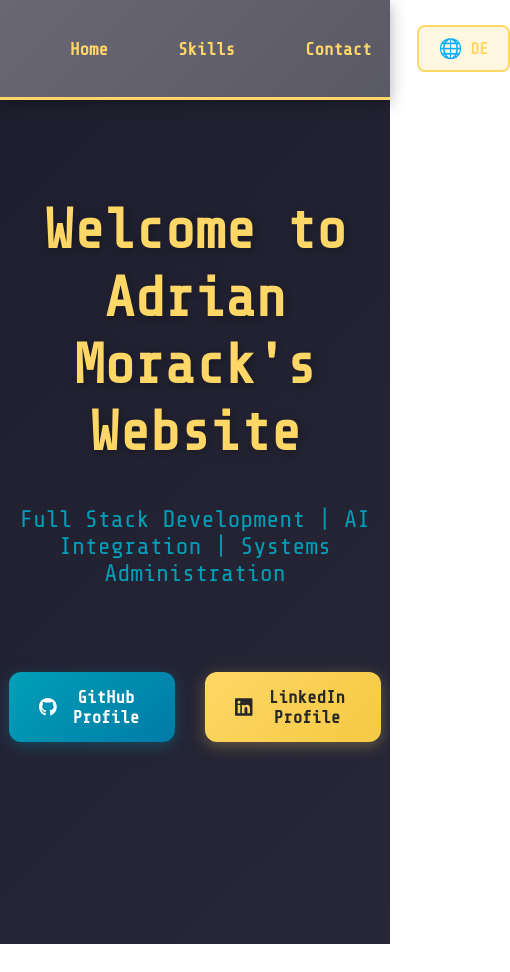
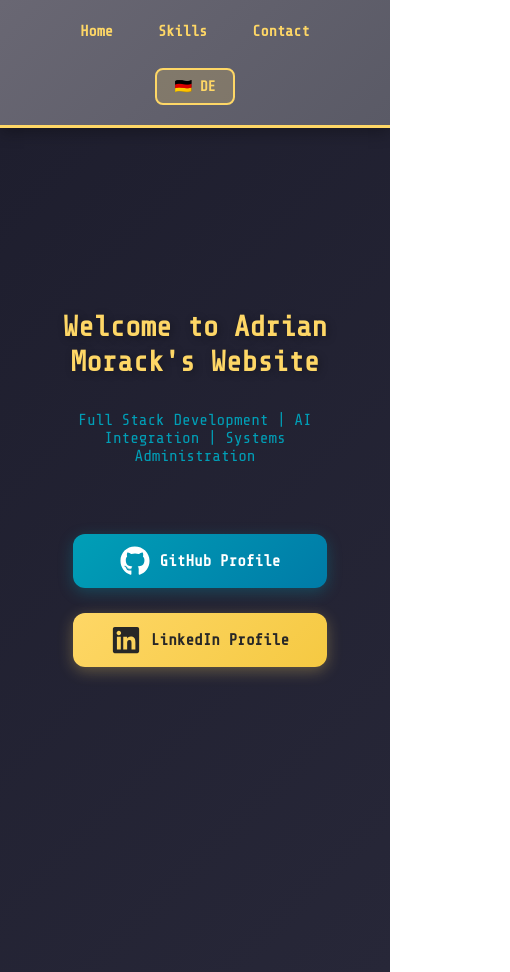
Before and after one commit to AdrianMorack/AdrianMorack.com, a React (Create React App) app in the folder frontend/: page / in a window 390 px wide. Shown: the whole page, 510 px wide, since content can reach past the window. Before the commit the page ends 944 px from the top, so only its background shows below. Built offline with nearby package versions, Linux system fonts and the light colour scheme.

Commit message:
Mobile support

```diff
--- a/frontend/src/App.js
+++ b/frontend/src/App.js
@@ -5,6 +5,7 @@
 import './App.css';
 import { HashRouter as Router, Routes, Route, Link } from 'react-router-dom';
 import { useTranslation } from 'react-i18next';
+import { useState, useEffect } from 'react';
 import Home from './pages/Home';
 import Skills from './pages/Skills';
 import Contact from './pages/Contact';
@@ -12,6 +13,16 @@ import Contact from './pages/Contact';
 function App() {
   // Hook for translations - provides t() function and i18n instance
   const { t, i18n } = useTranslation();
+
+  // Track if user is on mobile device
+  const [isMobile, setIsMobile] = useState(window.innerWidth <= 768);
+
+  // Update mobile state on window resize
+  useEffect(() => {
+    const handleResize = () => setIsMobile(window.innerWidth <= 768);
+    window.addEventListener('resize', handleResize);
+    return () => window.removeEventListener('resize', handleResize);
+  }, []);
 
   // Toggle between English and German
   const toggleLanguage = () => {
@@ -23,27 +34,34 @@ function App() {
       <div className="App">
         {/* Navigation bar with links and language toggle */}
         <nav style={{
-          padding: '20px 40px',
+          padding: isMobile ? '15px 15px' : '20px 40px',
           background: 'linear-gradient(135deg, #696773 0%, #5a5a66 100%)',
           borderBottom: '3px solid #FED766',
           position: 'relative',
           zIndex: 1000,
           boxShadow: '0 4px 15px rgba(0,0,0,0.3)',
           display: 'flex',
-          gap: '10px',
+          flexDirection: isMobile ? 'column' : 'row',
+          gap: isMobile ? '15px' : '10px',
           alignItems: 'center',
           justifyContent: 'space-between'
         }}>
-          <div style={{ display: 'flex', gap: '10px', alignItems: 'center' }}>
+          <div style={{
+            display: 'flex',
+            gap: isMobile ? '5px' : '10px',
+            alignItems: 'center',
+            flexWrap: 'wrap',
+            justifyContent: 'center'
+          }}>
           <Link
             to="/"
             style={{
-              margin: '0 10px',
+              margin: isMobile ? '0 5px' : '0 10px',
               color: '#FED766',
               textDecoration: 'none',
-              fontSize: '1.1rem',
+              fontSize: isMobile ? '0.95rem' : '1.1rem',
               fontWeight: '600',
-              padding: '10px 20px',
+              padding: isMobile ? '8px 15px' : '10px 20px',
               borderRadius: '8px',
               transition: 'all 0.3s ease',
               background: 'transparent'
@@ -62,12 +80,12 @@ function App() {
           <Link
             to="/skills"
             style={{
-              margin: '0 10px',
+              margin: isMobile ? '0 5px' : '0 10px',
               color: '#FED766',
               textDecoration: 'none',
-              fontSize: '1.1rem',
+              fontSize: isMobile ? '0.95rem' : '1.1rem',
               fontWeight: '600',
-              padding: '10px 20px',
+              padding: isMobile ? '8px 15px' : '10px 20px',
               borderRadius: '8px',
               transition: 'all 0.3s ease',
               background: 'transparent'
@@ -86,12 +104,12 @@ function App() {
           <Link
             to="/contact"
             style={{
-              margin: '0 10px',
+              margin: isMobile ? '0 5px' : '0 10px',
               color: '#FED766',
               textDecoration: 'none',
-              fontSize: '1.1rem',
+              fontSize: isMobile ? '0.95rem' : '1.1rem',
               fontWeight: '600',
-              padding: '10px 20px',
+              padding: isMobile ? '8px 15px' : '10px 20px',
               borderRadius: '8px',
               transition: 'all 0.3s ease',
               background: 'transparent'
@@ -117,14 +135,15 @@ function App() {
               color: '#FED766',
               border: '2px solid #FED766',
               borderRadius: '8px',
-              padding: '10px 20px',
-              fontSize: '1rem',
+              padding: isMobile ? '8px 12px' : '10px 15px',
+              fontSize: isMobile ? '0.9rem' : '1rem',
               fontWeight: '600',
               cursor: 'pointer',
               transition: 'all 0.3s ease',
               display: 'flex',
               alignItems: 'center',
-              gap: '8px'
+              justifyContent: 'center',
+              minWidth: isMobile ? '80px' : 'auto'
             }}
             onMouseEnter={(e) => {
               e.currentTarget.style.background = '#FED766';
@@ -137,8 +156,8 @@ function App() {
               e.currentTarget.style.transform = 'translateY(0)';
             }}
           >
-            <span style={{ fontSize: '1.2rem' }}>🌐</span>
-            {i18n.language === 'en' ? 'DE' : 'EN'}
+            <span style={{ fontSize: '1.2rem' }}></span>
+            {i18n.language === 'en' ? '🇩🇪 DE' : '🇬🇧 EN'}
           </button>
         </nav>
 
--- a/frontend/src/pages/Contact.js
+++ b/frontend/src/pages/Contact.js
@@ -2,7 +2,7 @@
 // Submits data to backend API which sends email via Resend
 // Shows success message after submission
 
-import { useState } from 'react';
+import { useState, useEffect } from 'react';
 import { useTranslation } from 'react-i18next';
 
 function Contact() {
@@ -17,6 +17,16 @@ function Contact() {
   });
   const [status, setStatus] = useState(''); // Status message (sending/success/error)
   const [submitted, setSubmitted] = useState(false); // Whether form was successfully submitted
+
+  // Track if user is on mobile device
+  const [isMobile, setIsMobile] = useState(window.innerWidth <= 768);
+
+  // Update mobile state on window resize
+  useEffect(() => {
+    const handleResize = () => setIsMobile(window.innerWidth <= 768);
+    window.addEventListener('resize', handleResize);
+    return () => window.removeEventListener('resize', handleResize);
+  }, []);
 
   // Handle form submission - sends data to backend API
   const handleSubmit = async (e) => {
@@ -59,8 +69,8 @@ function Contact() {
   // Reusable style object for all form inputs
   const inputStyle = {
     width: '100%',
-    padding: '15px',
-    fontSize: '1rem',
+    padding: isMobile ? '12px' : '15px',
+    fontSize: isMobile ? '0.95rem' : '1rem',
     borderRadius: '10px',
     border: '2px solid #696773',
     boxSizing: 'border-box',
@@ -79,9 +89,9 @@ function Contact() {
       padding: '3rem 2rem'
     }}>
       <h1 style={{
-        fontSize: '3rem',
+        fontSize: isMobile ? '2rem' : '3rem',
         fontWeight: '700',
-        marginBottom: '2rem',
+        marginBottom: isMobile ? '1.5rem' : '2rem',
         color: '#FED766',
         textShadow: '2px 2px 4px rgba(0,0,0,0.3)'
       }}>{t('contact.title')}</h1>
@@ -90,10 +100,10 @@ function Contact() {
           onSubmit={handleSubmit}
           style={{
             maxWidth: '90%',
-            width: '600px',
+            width: isMobile ? '100%' : '600px',
             margin: '0 auto',
             background: 'linear-gradient(135deg, rgba(105,103,115,0.2) 0%, rgba(90,90,102,0.2) 100%)',
-            padding: '40px',
+            padding: isMobile ? '25px 20px' : '40px',
             borderRadius: '16px',
             boxShadow: '0 8px 32px rgba(0,0,0,0.3)',
             backdropFilter: 'blur(10px)'
@@ -141,8 +151,8 @@ function Contact() {
             type="submit"
             style={{
               width: '100%',
-              padding: '15px',
-              fontSize: '1.2rem',
+              padding: isMobile ? '12px' : '15px',
+              fontSize: isMobile ? '1rem' : '1.2rem',
               fontWeight: '600',
               background: 'linear-gradient(135deg, #009FB7 0%, #007BA7 100%)',
               color: 'white',
@@ -168,16 +178,16 @@ function Contact() {
       ) : (
         <div style={{
           maxWidth: '90%',
-          width: '600px',
+          width: isMobile ? '100%' : '600px',
           margin: '0 auto',
-          padding: '40px',
+          padding: isMobile ? '30px 20px' : '40px',
           background: 'linear-gradient(135deg, #009FB7 0%, #007BA7 100%)',
           borderRadius: '16px',
           boxShadow: '0 8px 32px rgba(0,159,183,0.4)',
           textAlign: 'center'
         }}>
           <p style={{
-            fontSize: '1.3rem',
+            fontSize: isMobile ? '1.1rem' : '1.3rem',
             fontWeight: '600',
             color: 'white',
             margin: 0
--- a/frontend/src/pages/Home.js
+++ b/frontend/src/pages/Home.js
@@ -3,10 +3,21 @@
 
 import { FaGithub, FaLinkedin } from 'react-icons/fa';
 import { useTranslation } from 'react-i18next';
+import { useState, useEffect } from 'react';
 
 function Home() {
   // Hook for translations - switches between English and German
   const { t } = useTranslation();
+
+  // Track if user is on mobile device
+  const [isMobile, setIsMobile] = useState(window.innerWidth <= 768);
+
+  // Update mobile state on window resize
+  useEffect(() => {
+    const handleResize = () => setIsMobile(window.innerWidth <= 768);
+    window.addEventListener('resize', handleResize);
+    return () => window.removeEventListener('resize', handleResize);
+  }, []);
 
   // Open GitHub profile in new tab
   const githubURL = () => {
@@ -32,20 +43,22 @@ function Home() {
       marginTop: '-10vh'
     }}>
       <h1 style={{
-        fontSize: '3.5rem',
+        fontSize: isMobile ? '1.8rem' : '3.5rem',
         fontWeight: '700',
         marginBottom: '1rem',
         color: '#FED766',
         textShadow: '2px 2px 8px rgba(0,0,0,0.3)',
-        lineHeight: '1.2'
+        lineHeight: '1.2',
+        padding: isMobile ? '0 10px' : '0'
       }}>
         {t('home.welcome')}
       </h1>
       <p style={{
-        fontSize: '1.5rem',
+        fontSize: isMobile ? '1rem' : '1.5rem',
         color: '#009FB7',
-        marginBottom: '3rem',
-        fontWeight: '300'
+        marginBottom: isMobile ? '2rem' : '3rem',
+        fontWeight: '300',
+        padding: isMobile ? '0 10px' : '0'
       }}>
         {t('home.subtitle')}
       </p>
@@ -53,14 +66,18 @@ function Home() {
       {/* Social media buttons - GitHub and LinkedIn */}
       <div style={{
         display: 'flex',
-        gap: '20px',
-        marginTop: '2rem'
+        flexDirection: isMobile ? 'column' : 'row',
+        gap: isMobile ? '15px' : '20px',
+        marginTop: '2rem',
+        width: isMobile ? '100%' : 'auto',
+        padding: isMobile ? '0 20px' : '0',
+        boxSizing: 'border-box'
       }}>
         <button
           onClick={githubURL}
           style={{
-            padding: '15px 30px',
-            fontSize: '1.1rem',
+            padding: isMobile ? '12px 20px' : '15px 30px',
+            fontSize: isMobile ? '1rem' : '1.1rem',
             background: 'linear-gradient(135deg, #009FB7 0%, #007BA7 100%)',
             border: 'none',
             borderRadius: '12px',
@@ -68,10 +85,12 @@ function Home() {
             cursor: 'pointer',
             display: 'flex',
             alignItems: 'center',
+            justifyContent: 'center',
             gap: '10px',
             boxShadow: '0 4px 15px rgba(0,159,183,0.3)',
             transition: 'all 0.3s ease',
-            fontWeight: '600'
+            fontWeight: '600',
+            width: isMobile ? '100%' : 'auto'
           }}
           onMouseEnter={(e) => {
             e.currentTarget.style.transform = 'translateY(-3px)';
@@ -88,8 +107,8 @@ function Home() {
         <button
           onClick={linkedinURL}
           style={{
-            padding: '15px 30px',
-            fontSize: '1.1rem',
+            padding: isMobile ? '12px 20px' : '15px 30px',
+            fontSize: isMobile ? '1rem' : '1.1rem',
             background: 'linear-gradient(135deg, #FED766 0%, #f5c942 100%)',
             border: 'none',
             borderRadius: '12px',
@@ -97,10 +116,12 @@ function Home() {
             cursor: 'pointer',
             display: 'flex',
             alignItems: 'center',
+            justifyContent: 'center',
             gap: '10px',
             boxShadow: '0 4px 15px rgba(254,215,102,0.3)',
             transition: 'all 0.3s ease',
-            fontWeight: '600'
+            fontWeight: '600',
+            width: isMobile ? '100%' : 'auto'
           }}
           onMouseEnter={(e) => {
             e.currentTarget.style.transform = 'translateY(-3px)';
--- a/frontend/src/pages/Skills.js
+++ b/frontend/src/pages/Skills.js
@@ -1,4 +1,4 @@
-import { useState } from 'react';
+import { useState, useEffect } from 'react';
 import { useTranslation } from 'react-i18next';
 
 function Skills() {
@@ -7,6 +7,16 @@ function Skills() {
 
   // Track which skills are currently expanded (opened)
   const [expandedSkills, setExpandedSkills] = useState([]);
+
+  // Track if user is on mobile device
+  const [isMobile, setIsMobile] = useState(window.innerWidth <= 768);
+
+  // Update mobile state on window resize
+  useEffect(() => {
+    const handleResize = () => setIsMobile(window.innerWidth <= 768);
+    window.addEventListener('resize', handleResize);
+    return () => window.removeEventListener('resize', handleResize);
+  }, []);
 
   // All my skills organized by category - employers can scan quickly
   const skillCategories = [
@@ -99,8 +109,8 @@ function Skills() {
       }}>
         {/* Page title */}
         <h2 style={{
-          marginBottom: '30px',
-          fontSize: '2rem',
+          marginBottom: isMobile ? '20px' : '30px',
+          fontSize: isMobile ? '1.5rem' : '2rem',
           color: '#FED766',
           borderBottom: '3px solid #009FB7',
           paddingBottom: '10px',
@@ -114,11 +124,11 @@ function Skills() {
           <div key={categoryIndex} style={{ marginBottom: '40px' }}>
             {/* Category header (like "Professional Experience") */}
             <h3 style={{
-              fontSize: '1.5rem',
+              fontSize: isMobile ? '1.2rem' : '1.5rem',
               color: '#FED766',
               fontWeight: '600',
-              marginBottom: '20px',
-              marginTop: categoryIndex === 0 ? '0' : '30px',
+              marginBottom: isMobile ? '15px' : '20px',
+              marginTop: categoryIndex === 0 ? '0' : (isMobile ? '20px' : '30px'),
               paddingBottom: '8px',
               borderBottom: '2px solid rgba(254, 215, 102, 0.3)'
             }}>
@@ -136,18 +146,18 @@ function Skills() {
                       onClick={() => toggleSkill(categoryIndex, skillIndex)}
                       style={{
                         cursor: 'pointer',
-                        padding: '18px 20px',
+                        padding: isMobile ? '14px 16px' : '18px 20px',
                         // Change color if this skill is expanded
                         background: expandedSkills.includes(key)
                           ? 'linear-gradient(135deg, #009FB7 0%, #0077b6 100%)'
                           : 'linear-gradient(135deg, #009FB7 0%, #007BA7 100%)',
-                        borderRadius: '12px',
-                        marginBottom: expandedSkills.includes(key) ? '12px' : '0',
+                        borderRadius: isMobile ? '10px' : '12px',
+                        marginBottom: expandedSkills.includes(key) ? (isMobile ? '10px' : '12px') : '0',
                         transition: 'all 0.3s ease', // Smooth animations
                         boxShadow: expandedSkills.includes(key)
                           ? '0 6px 20px rgba(0,159,183,0.4)'
                           : '0 3px 10px rgba(0,0,0,0.2)',
-                        fontSize: '1.1rem',
+                        fontSize: isMobile ? '0.95rem' : '1.1rem',
                         fontWeight: '600',
                         transform: expandedSkills.includes(key) ? 'translateY(-2px)' : 'none'
                       }}
@@ -175,13 +185,13 @@ function Skills() {
                     {/* Show the details only if this skill is expanded */}
                     {expandedSkills.includes(key) && (
                       <div style={{
-                        padding: '20px',
+                        padding: isMobile ? '15px' : '20px',
                         background: 'linear-gradient(135deg, #696773 0%, #5a5a66 100%)',
-                        borderRadius: '12px',
-                        marginBottom: '10px',
+                        borderRadius: isMobile ? '10px' : '12px',
+                        marginBottom: isMobile ? '8px' : '10px',
                         boxShadow: '0 3px 15px rgba(0,0,0,0.3)',
                         lineHeight: '1.6',
-                        fontSize: '1rem',
+                        fontSize: isMobile ? '0.9rem' : '1rem',
                         border: '1px solid rgba(254, 215, 102, 0.2)'
                       }}>
                         {t(skill.detailsKey)}
```
